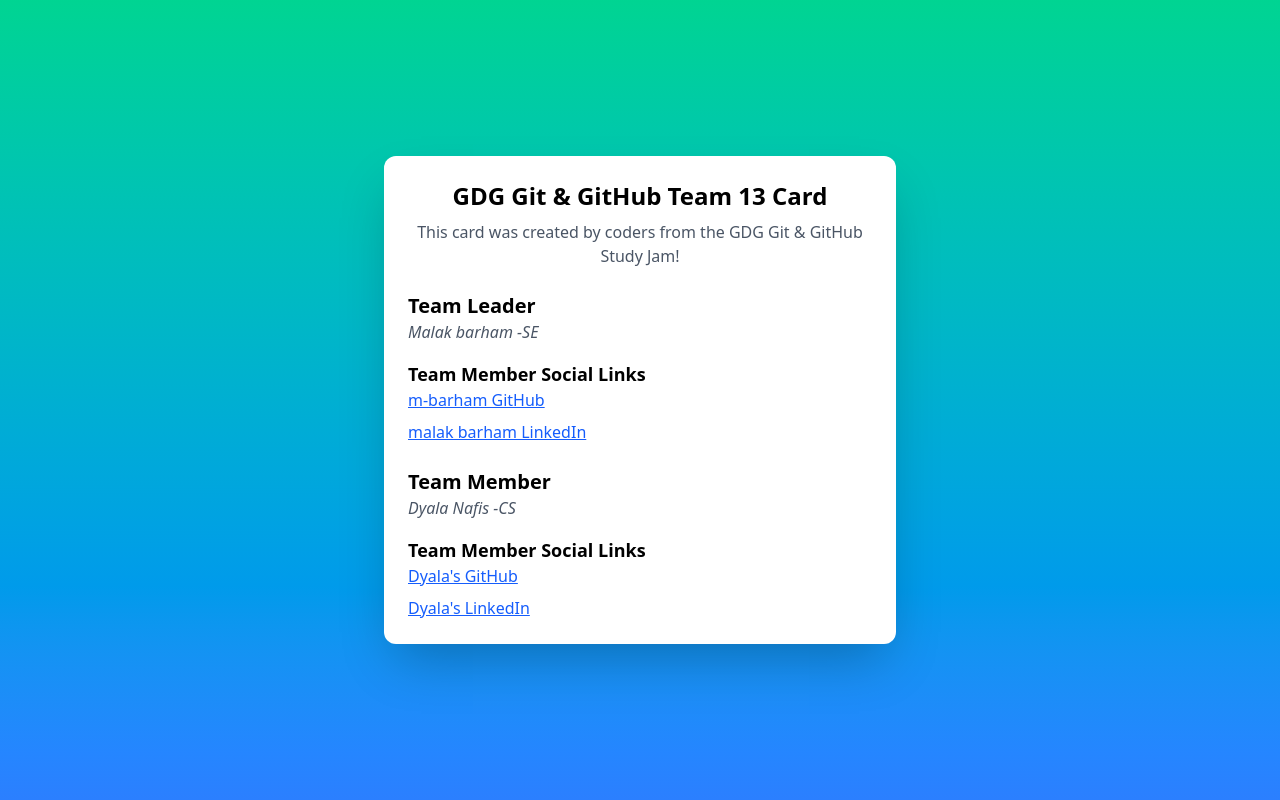
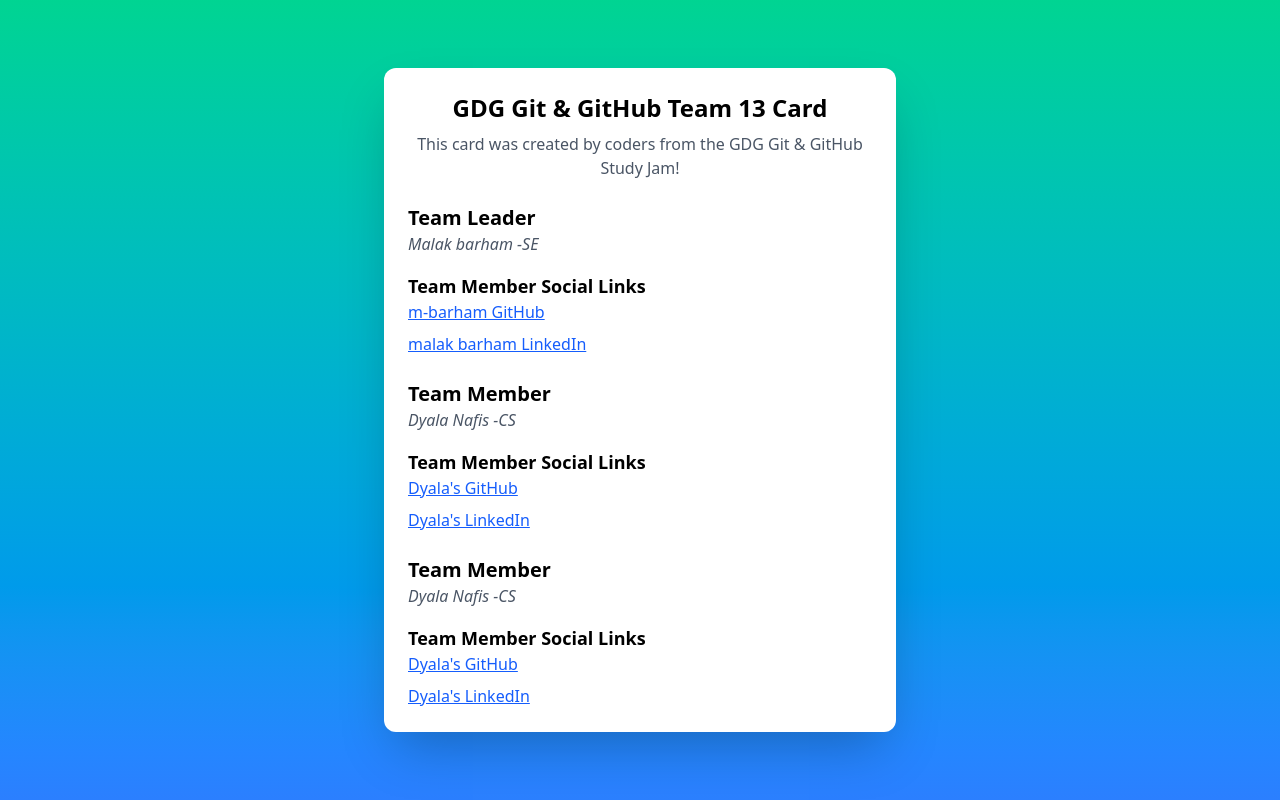
Before and after one commit to m-barham/GDG_Git_Team_13_Card, a plain HTML site: page index.html in a window 1280 px wide. Drawn offline with nearby package versions, Linux system fonts and the light colour scheme.

Commit message:
Add team member 2 details

```diff
--- a/index.html
+++ b/index.html
@@ -34,6 +34,18 @@
                 <li><a href="https://www.linkedin.com/in/dyala-nafis-807797334/" class="text-blue-600 underline">Dyala's LinkedIn</a></li>
             </ul>
         </section>
+
+        <section>
+            <!-- Team Member Section -->
+        <h2 class="mt-6 text-xl font-semibold">Team Member</h2>
+        <p class="text-gray-600 italic">Dyala Nafis -CS</p>
+        <h3 class="mt-4 text-lg font-semibold">Team Member Social Links</h3>
+        <ul class="space-y-2">
+            <li><a href="https://github.com/dyala8" class="text-blue-600 underline">Dyala's GitHub</a></li>
+            <li><a href="https://www.linkedin.com/in/dyala-nafis-807797334/" class="text-blue-600 underline">Dyala's LinkedIn</a></li>
+        </ul>
+    </section>
+
     </div>
 </body>
 </html>
```
